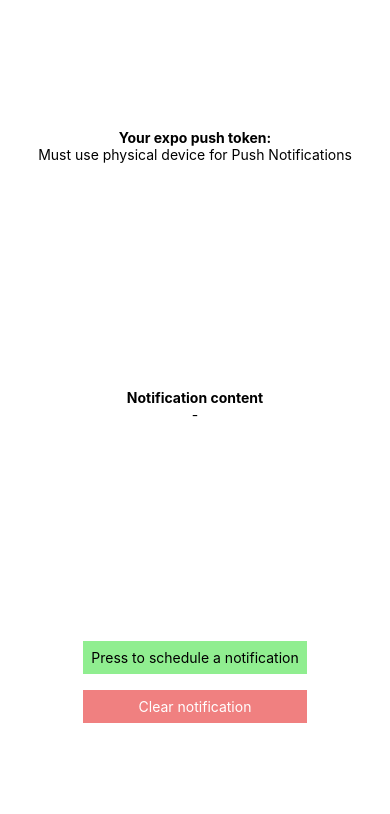
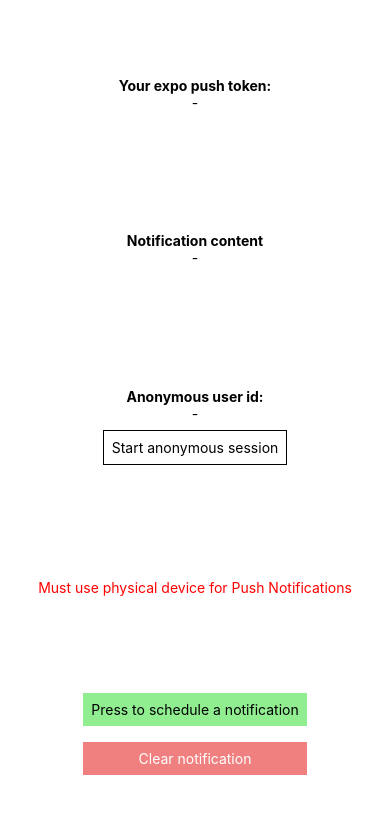
Before and after one commit to capelski/expo-notifications-tutorial, a React Native app: screen / in a window 390 px wide. Shown: the top 814 px of the page. Built offline with nearby package versions, Linux system fonts and the light colour scheme; no server answers; what expo-notifications would draw is missing.

Commit message:
feat: add firebase anonymous authentication

```diff
--- a/App.tsx
+++ b/App.tsx
@@ -94,8 +94,20 @@ export default function App() {
     const [errorMessage, setErrorMessage] = useState<string>();
     const [expoPushToken, setExpoPushToken] = useState<string>();
     const [notification, setNotification] = useState<Notifications.Notification>();
+    const [userAnonymousId, setUerAnonymousId] = useState<string>();
     const notificationListener = useRef<Subscription>();
     const responseListener = useRef<Subscription>();
+
+    const signInAnonymously = () =>
+        firebase
+            .auth()
+            .signInAnonymously()
+            // Successful authentication is handled at onAuthStateChanged
+            .catch((error) => {
+                setErrorMessage(error.message);
+            });
+
+    const signOut = () => firebase.auth().signOut();
 
     useEffect(() => {
         notificationsHandler = setNotification;
@@ -111,11 +123,21 @@ export default function App() {
 
         responseListener.current = notificationResponseReceivedListener;
 
+        const authObserver = firebase.auth().onAuthStateChanged((user) => {
+            if (user) {
+                setUerAnonymousId(user.uid);
+            } else {
+                setUerAnonymousId(undefined);
+            }
+        });
+
         return () => {
             notificationListener.current &&
                 Notifications.removeNotificationSubscription(notificationListener.current);
             responseListener.current &&
                 Notifications.removeNotificationSubscription(responseListener.current);
+
+            authObserver();
         };
     }, []);
 
@@ -130,14 +152,9 @@ export default function App() {
         >
             <View style={{ alignItems: 'center', marginVertical: 16 }}>
                 <Text style={{ fontWeight: 'bold' }}>Your expo push token:</Text>
-                {errorMessage ? (
-                    <Text>{errorMessage}</Text>
-                ) : expoPushToken ? (
-                    <Text selectable={true}>{expoPushToken}</Text>
-                ) : (
-                    <Text>-</Text>
-                )}
+                <Text selectable={true}>{expoPushToken || '-'}</Text>
             </View>
+
             <View style={{ width: '100%', marginVertical: 16 }}>
                 <Text style={{ fontWeight: 'bold', textAlign: 'center' }}>
                     Notification content
@@ -148,6 +165,23 @@ export default function App() {
                     <Text style={{ textAlign: 'center' }}>-</Text>
                 )}
             </View>
+
+            <View style={{ alignItems: 'center', marginVertical: 16 }}>
+                <Text style={{ fontWeight: 'bold' }}>Anonymous user id:</Text>
+                <Text>{userAnonymousId || '-'}</Text>
+
+                <TouchableOpacity
+                    onPress={userAnonymousId ? signOut : signInAnonymously}
+                    style={{ borderColor: 'black', borderWidth: 1, padding: 8, marginVertical: 8 }}
+                >
+                    <Text style={{ color: 'black', textAlign: 'center' }}>
+                        {userAnonymousId ? 'End ' : 'Start '}anonymous session
+                    </Text>
+                </TouchableOpacity>
+            </View>
+
+            {errorMessage && <Text style={{ color: 'red' }}>{errorMessage}</Text>}
+
             <View>
                 <TouchableOpacity
                     onPress={schedulePushNotification}
```
